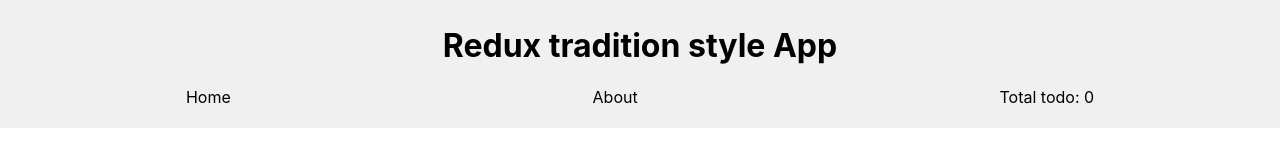
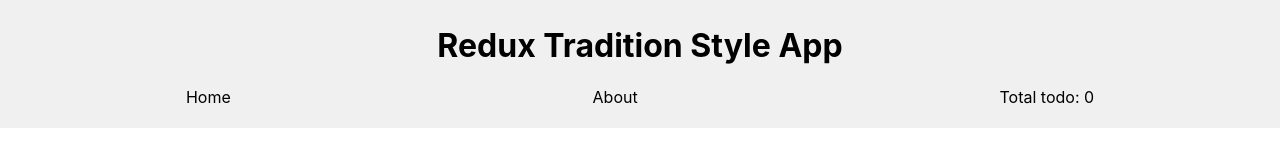
Before and after one commit to trinhminhnhat/redux-traditional-style, a React (Create React App) app: page / in a window 1280 px wide. Shown: the top 160 px of the page. Built offline with nearby package versions, Linux system fonts and the light colour scheme; no server answers.

Commit message:
fix: update readme

```diff
--- a/src/App.css
+++ b/src/App.css
@@ -68,6 +68,7 @@ input[type='text'] {
 }
 
 input[type='submit'] {
+    cursor: pointer;
     margin: 10px auto;
     padding: 10px;
     border: 0;
--- a/src/components/Navbar.jsx
+++ b/src/components/Navbar.jsx
@@ -4,7 +4,7 @@ import { connect } from 'react-redux';
 const Navbar = ({ todos }) => {
     return (
         <div className="navbar">
-            <h1>Redux tradition style App</h1>
+            <h1>Redux Tradition Style App</h1>
             <ul>
                 <li>Home</li>
                 <li>About</li>
```
Also changed, not shown: src/components/Todos.jsx (+3 -6 lines), public/banner.png (added), 1 other file (tests, documents, lock files or other folders).
